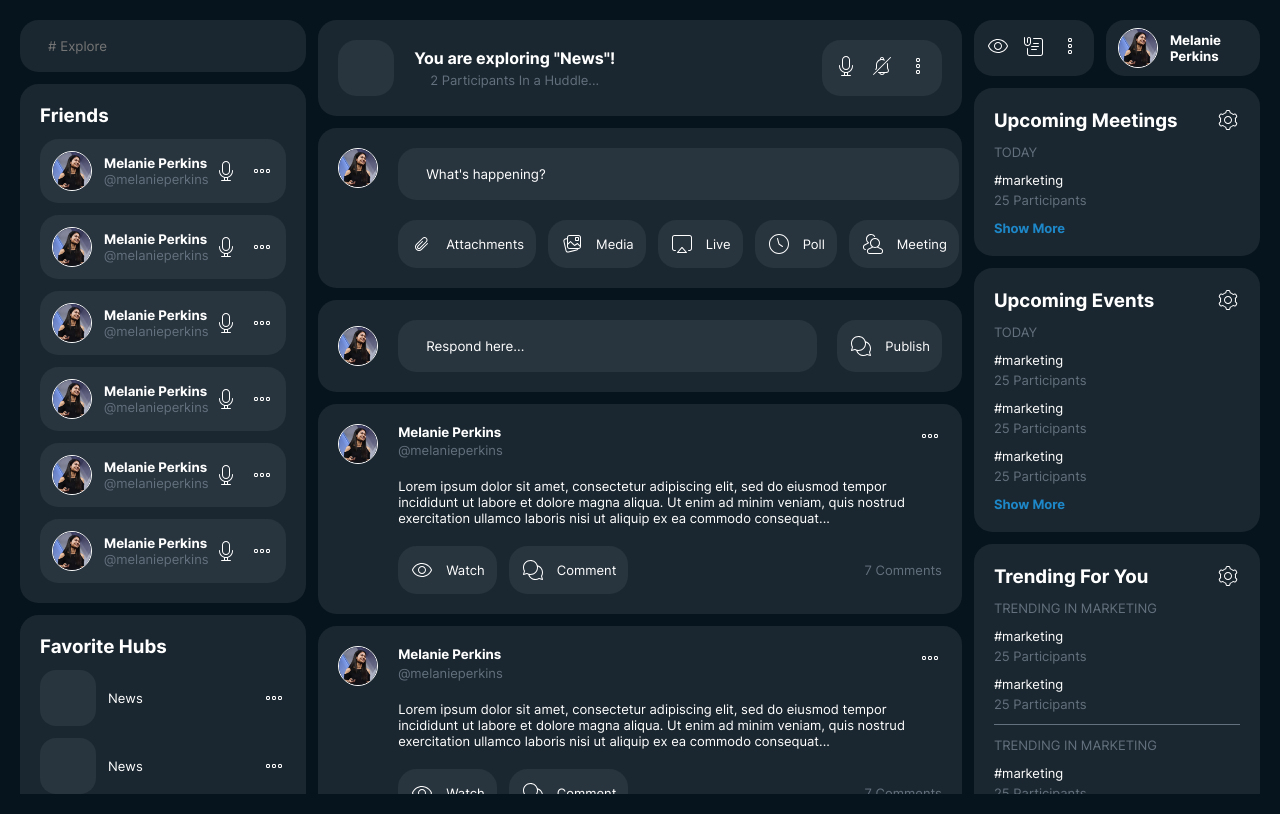
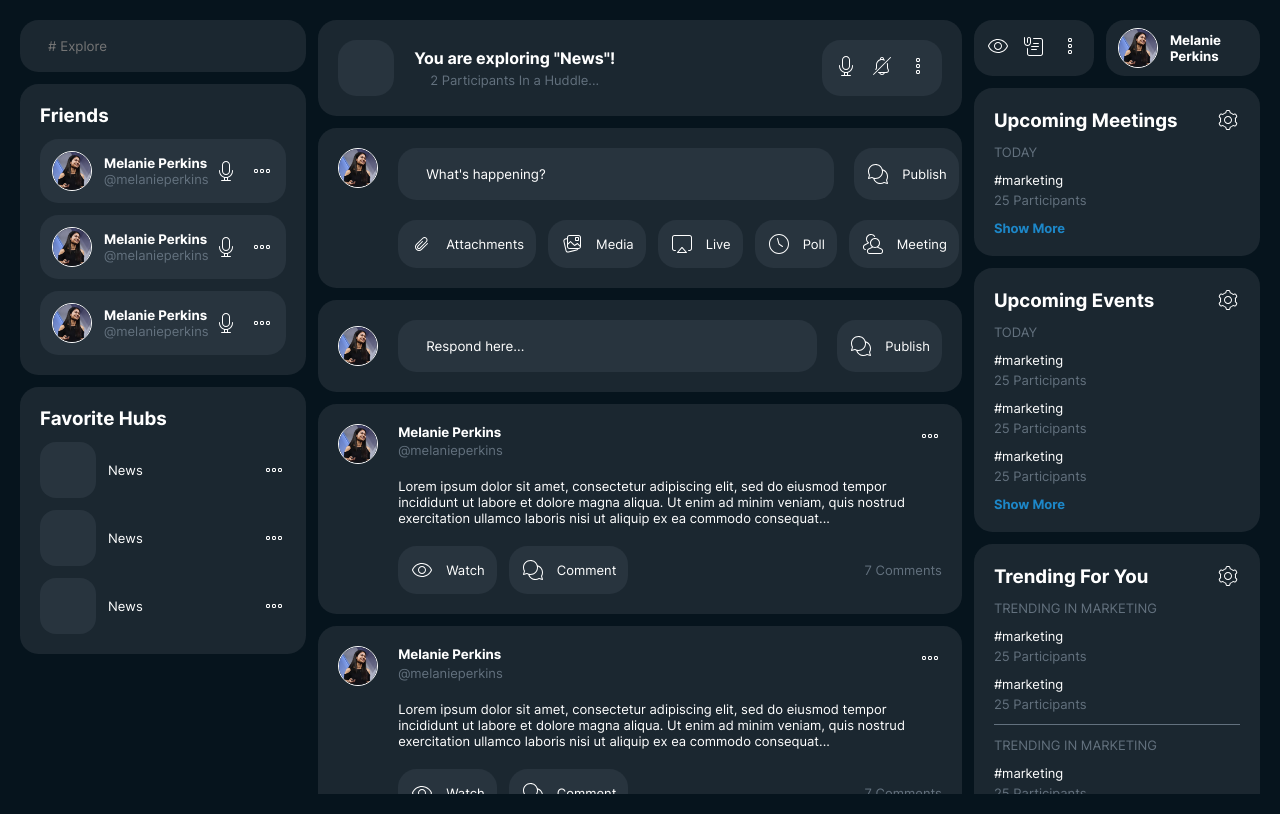
Before and after one commit to timohuennebeck/alia, a React (Create React App) app: page / in a window 1280 px wide. Built offline with nearby package versions, Linux system fonts and the light colour scheme.

Commit message:
add button to publish posts

```diff
--- a/src/components/AddNewComment/AddNewComment.jsx
+++ b/src/components/AddNewComment/AddNewComment.jsx
@@ -1,6 +1,5 @@
 import "./AddNewComment.scss";
 
-import ButtonElement from "../ButtonElement/ButtonElement";
 import InputField from "../InputField/InputField";
 import profileImg from "../../assets/images/melanie-perkins.jpg";
 import postImg from "../../assets/icons/chat.svg";
@@ -12,7 +11,10 @@ export default function AddNewComment() {
                 <img className="add-comment__indv-img" src={profileImg} alt="" />
             </div>
             <InputField placeholder="Respond here..." />
-            <ButtonElement img={postImg} name="Publish" />
+            <div className="add-comment__button">
+                <img className="add-comment__button-img" src={postImg} alt="" />
+                <p className="add-comment__button-text">Publish</p>
+            </div>
         </div>
     );
 }
--- a/src/components/AddNewComment/AddNewComment.scss
+++ b/src/components/AddNewComment/AddNewComment.scss
@@ -7,13 +7,41 @@
     gap: $mobile-gap-default-cmp;
 
     &__indv {
-        @include flex-vertical;
+        display: none;
+
+        @include tablet {
+            @include flex-vertical;
+
+            &-img {
+                width: 2.5rem;
+                height: 2.5rem;
+                border-radius: 50%;
+                border: 0.5px solid $sec-color-1;
+            }
+        }
+    }
+
+    &__button {
+        @include bright-mobile-padding-background;
+        @include flex;
+        gap: $mobile-gap-default;
+
+        &:hover {
+            cursor: pointer;
+            transform: scale(1.05);
+        }
 
         &-img {
-            width: 2.5rem;
-            height: 2.5rem;
-            border-radius: 50%;
-            border: 0.5px solid $sec-color-1;
+            @include svg-size;
+            @include svg-white;
+        }
+
+        &-text {
+            display: none;
+
+            @include tablet {
+                display: block;
+            }
         }
     }
 }
--- a/src/pages/FavoriteHubsPage/FavoriteHubsPage.jsx
+++ b/src/pages/FavoriteHubsPage/FavoriteHubsPage.jsx
@@ -1,4 +1,5 @@
 import HubsElement from "../../components/HubsElement/HubsElement";
+import { Link } from "react-router-dom";
 import "./FavoriteHubsPage.scss";
 
 export default function FavoriteHubsPage() {
@@ -9,8 +10,6 @@ export default function FavoriteHubsPage() {
                 <HubsElement />
                 <HubsElement />
                 <HubsElement />
-                <HubsElement />
-                <HubsElement />
             </div>
         </div>
     );
--- a/src/pages/FriendsPage/FriendsPage.jsx
+++ b/src/pages/FriendsPage/FriendsPage.jsx
@@ -1,5 +1,6 @@
 import FriendsElement from "../../components/FriendsElement/FriendsElement";
 import "./FriendsPage.scss";
+import { Link } from "react-router-dom";
 
 export default function FriendsPage() {
     return (
@@ -9,9 +10,6 @@ export default function FriendsPage() {
                 <FriendsElement />
                 <FriendsElement />
                 <FriendsElement />
-                <FriendsElement />
-                <FriendsElement />
-                <FriendsElement />
             </div>
         </div>
     );
--- a/src/pages/HomePage/HomePage.jsx
+++ b/src/pages/HomePage/HomePage.jsx
@@ -9,6 +9,7 @@ import usersImg from "../../assets/icons/users.svg";
 import micImg from "../../assets/icons/microphone.svg";
 import bellImg from "../../assets/icons/bell-slash.svg";
 import moreImg from "../../assets/icons/more-h.svg";
+import postImg from "../../assets/icons/chat.svg";
 
 // images
 import profileImg from "../../assets/images/melanie-perkins.jpg";
@@ -48,7 +49,13 @@ export default function HomePage() {
             <div className="home__share">
                 <img className="home__share-img" src={profileImg} alt="" />
                 <div className="home__share-ctn">
-                    <InputField placeholder="What's happening?" />
+                    <div className="home__share-ctn-publish">
+                        <InputField placeholder="What's happening?" />
+                        <div className="home__share-ctn-publish-ctn">
+                            <img className="home__share-ctn-publish-ctn-img" src={postImg} alt="" />
+                            <p className="home__share-ctn-publish-ctn-text">Publish</p>
+                        </div>
+                    </div>
                     <div className="home__share-ctn-images">
                         <div className="home__share-ctn-images-indv">
                             <img
--- a/src/pages/HomePage/HomePage.scss
+++ b/src/pages/HomePage/HomePage.scss
@@ -92,6 +92,35 @@
             gap: $mobile-gap-default-cmp;
             flex: 1 1 0;
 
+            &-publish {
+                display: flex;
+                gap: $mobile-gap-default-cmp;
+
+                &-ctn {
+                    @include bright-mobile-padding-background;
+                    @include flex;
+                    gap: $mobile-gap-default;
+
+                    &:hover {
+                        cursor: pointer;
+                        transform: scale(1.05);
+                    }
+
+                    &-img {
+                        @include svg-size;
+                        @include svg-white;
+                    }
+
+                    &-text {
+                        display: none;
+
+                        @include tablet {
+                            display: block;
+                        }
+                    }
+                }
+            }
+
             &-images {
                 @include flex-vertical;
                 justify-content: space-between;
```
